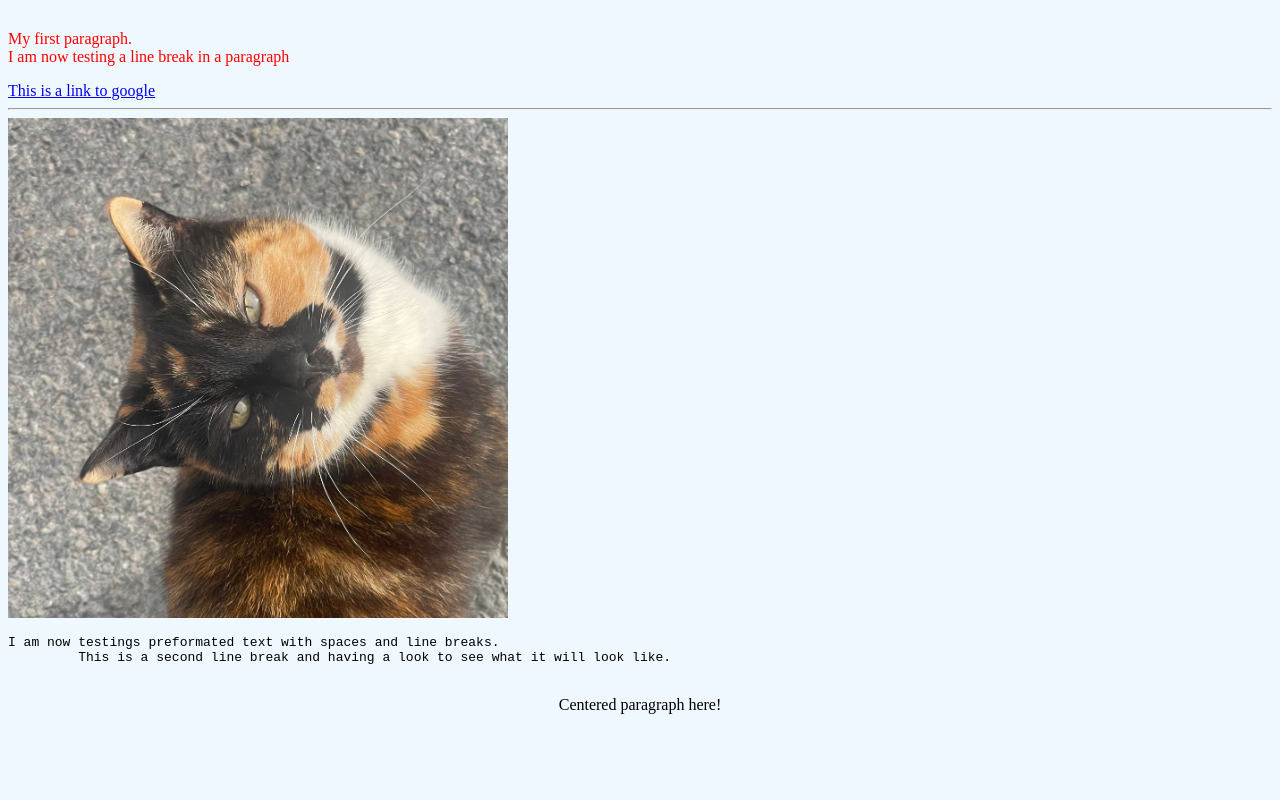
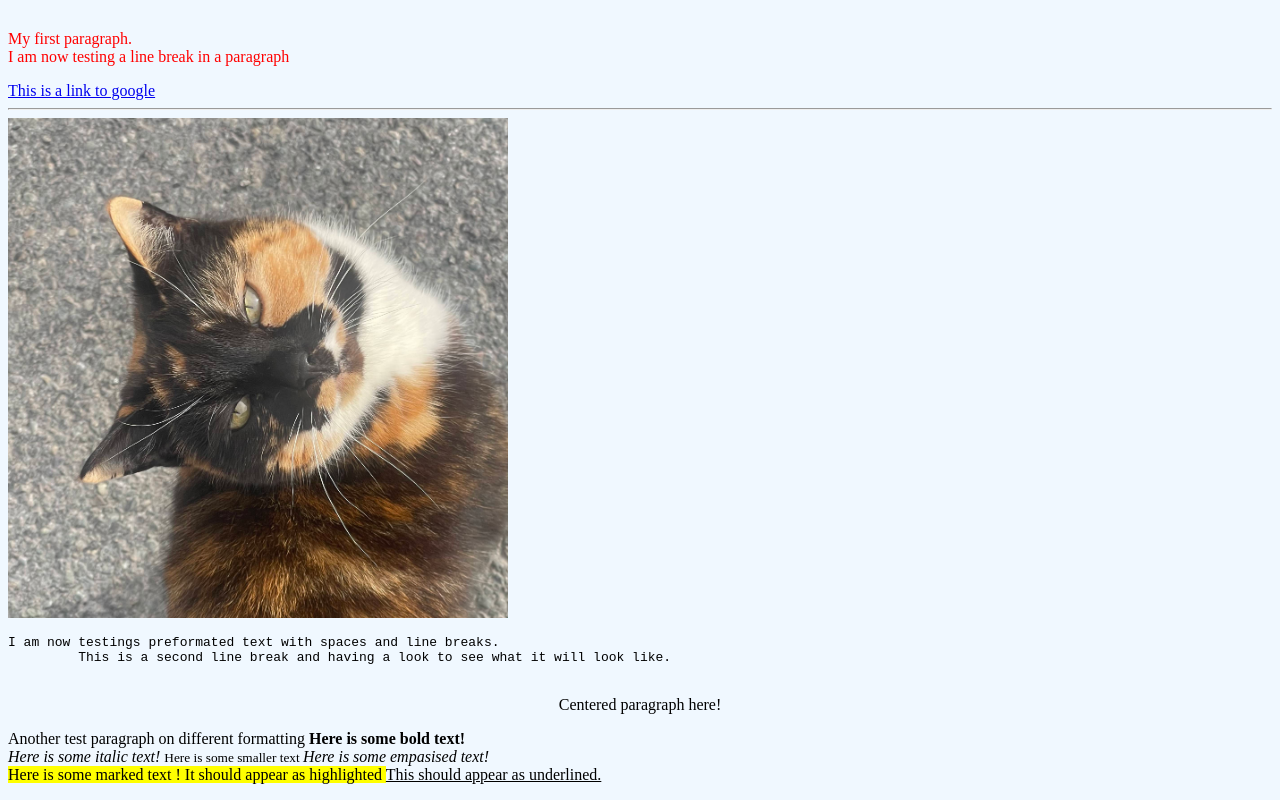
Before and after one commit to heskeyj/learningHTMLCSSJS, a plain HTML site: page index.html in a window 1280 px wide. Shown: the part 322-1122 px from the top of the page. Before the commit the page ends 1052 px from the top, so only its background shows below. Drawn offline with Linux system fonts and the light colour scheme.

Commit message:
Lesson on formatting

```diff
--- a/index.html
+++ b/index.html
@@ -26,5 +26,11 @@
          This is a second line break and having a look to see what it will look like.
     </pre>
     <p style="text-align: center;">Centered paragraph here!</p>
+
+    <p> Another test paragraph on different formatting <b> Here is some bold text!</b> <br>
+    <i>Here is some italic text! </i><small>Here is some smaller text </small>
+    <em> Here is some empasised text! </em> <br>
+    <mark> Here is some marked text ! It should appear as highlighted </mark>
+    <ins> This should appear as underlined. </ins>
 </body>
 </html>
```
